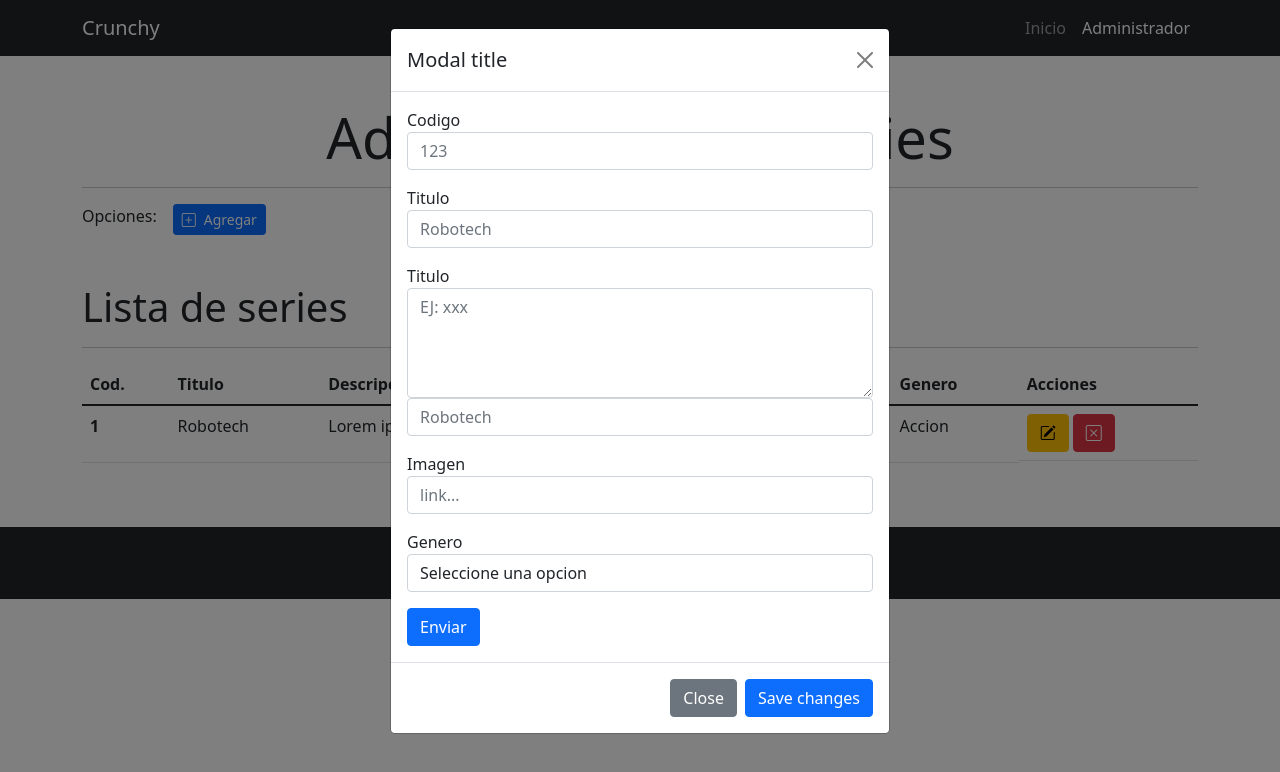
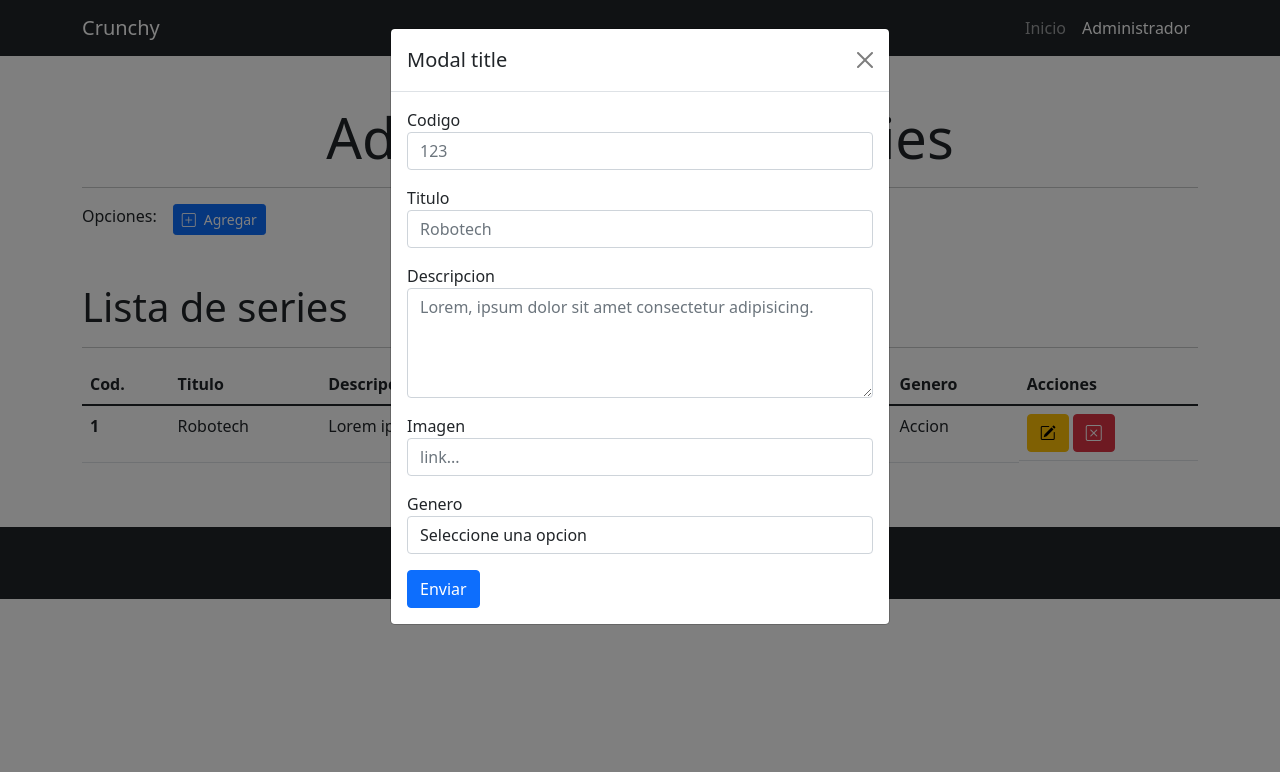
Before and after one commit to carlosmsx/c2i-PracticaCRUD, a plain HTML site: page pages/administrador.html in a window 1280 px wide. Both pictures are taken after a click on the button "Agregar". Drawn offline with nearby package versions, Linux system fonts and the light colour scheme.

Commit message:
retoques en el formulario

```diff
--- a/pages/administrador.html
+++ b/pages/administrador.html
@@ -93,11 +93,11 @@
                     <div class="modal-body">
                         <form id="formSerie">
                             <div class="mb-3">
-                                <label for="">Codigo</label>
-                                <input id="codigo" type="text" class="form-control" placeholder="123" />
+                                <label for="codigo">Codigo</label>
+                                <input id="codigo" type="text" class="form-control" placeholder="123" maxlength="5" minlength="1"/>
                             </div>
                             <div class="mb-3">
-                                <label for="">Titulo</label>
+                                <label for="titulo">Titulo</label>
                                 <input
                                     id="titulo"
                                     type="text"
@@ -108,19 +108,11 @@
                                 />
                             </div>
                             <div class="mb-3">
-                                <label for="">Titulo</label>
-                                <textarea id="descripcion" class="form-control" cols="30" rows="4" placeholder="EJ: xxx"></textarea>
-                                <input
-                                    id="titulo"
-                                    type="text"
-                                    class="form-control"
-                                    placeholder="Robotech"
-                                    minlenght="2"
-                                    maxlength="50"
-                                />
+                                <label for="descripcion">Descripcion</label>
+                                <textarea id="descripcion" class="form-control" rows="4" placeholder="Lorem, ipsum dolor sit amet consectetur adipisicing." maxlength="200" minlength="2"></textarea>
                             </div>
                             <div class="mb-3">
-                                <label for="">Imagen</label>
+                                <label for="imagen">Imagen</label>
                                 <input
                                     id="imagen"
                                     type="text"
@@ -131,8 +123,7 @@
                                 />
                             </div>
                             <div class="mb-3">
-                                <label for="">Genero</label>
-                                <!-- TODO: usar select -->
+                                <label for="genero">Genero</label>
                                 <select id="genero" class="form-control">
                                     <option value="">Seleccione una opcion</option>
                                     <option value="accion">Accion</option>
@@ -144,10 +135,6 @@
                             <button class="btn btn-primary">Enviar</button>
                         </form>
                     </div>
-                    <div class="modal-footer">
-                        <button type="button" class="btn btn-secondary" data-bs-dismiss="modal">Close</button>
-                        <button type="button" class="btn btn-primary">Save changes</button>
-                    </div>
                 </div>
             </div>
         </div>
```
